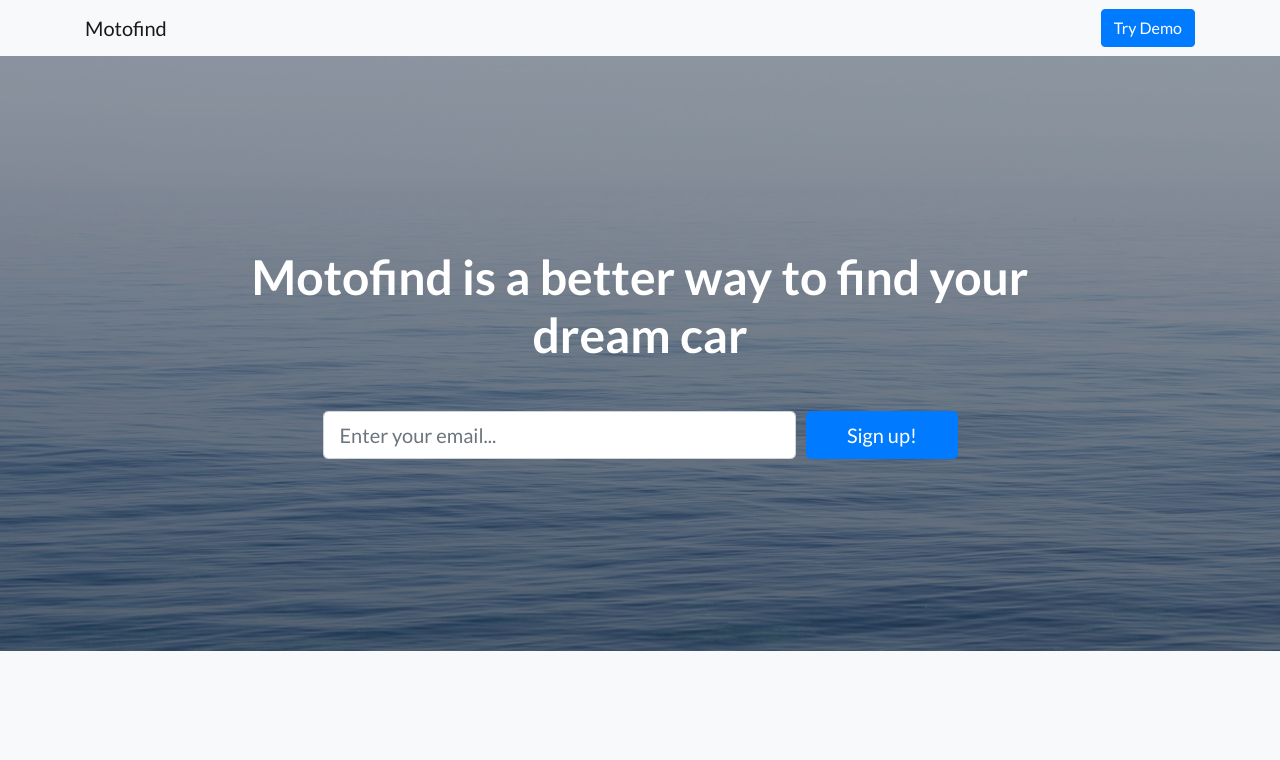
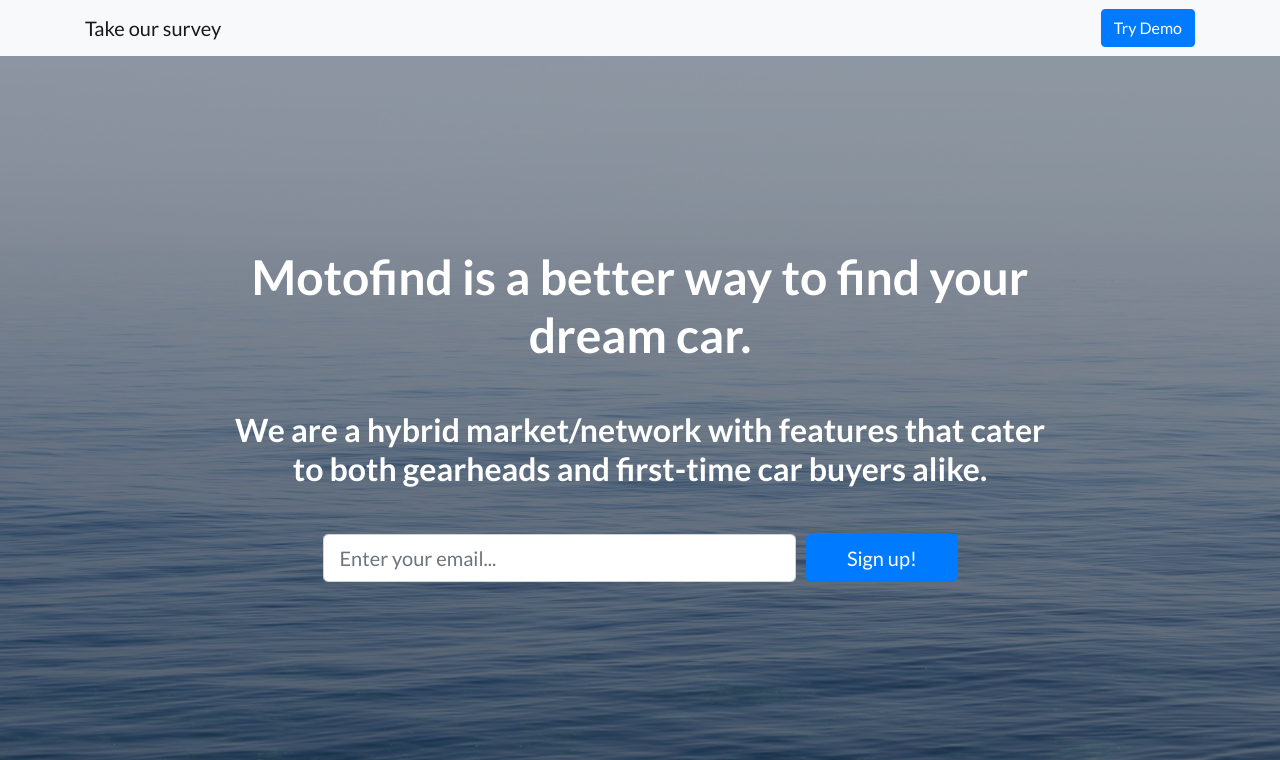
Before and after one commit to up-shift/motolanding, a website: page index.html in a window 1280 px wide. Shown: the top 760 px of the page. Drawn offline with Linux system fonts and the light colour scheme.

Commit message:
index working

```diff
--- a/index.html
+++ b/index.html
@@ -28,7 +28,7 @@
   <!-- Navigation -->
   <nav class="navbar navbar-light bg-light static-top">
     <div class="container">
-      <a class="navbar-brand" href="#">Motofind</a>
+      <a class="navbar-brand" href="https://www.surveymonkey.com/r/7KYBNLL">Take our survey</a>
       <a class="btn btn-primary" href="#">Try Demo</a>
     </div>
   </nav>
@@ -39,7 +39,9 @@
     <div class="container">
       <div class="row">
         <div class="col-xl-9 mx-auto">
-          <h1 class="mb-5">Motofind is a better way to find your dream car</h1>
+          <h1 class="mb-5">Motofind is a better way to find your dream car.<p></h1><h2>We are a hybrid
+                           market/network with features that cater to both gearheads and
+                           first-time car buyers alike.<br><br></h2>
         </div>
         <div class="col-md-10 col-lg-8 col-xl-7 mx-auto">
           <form>
```
